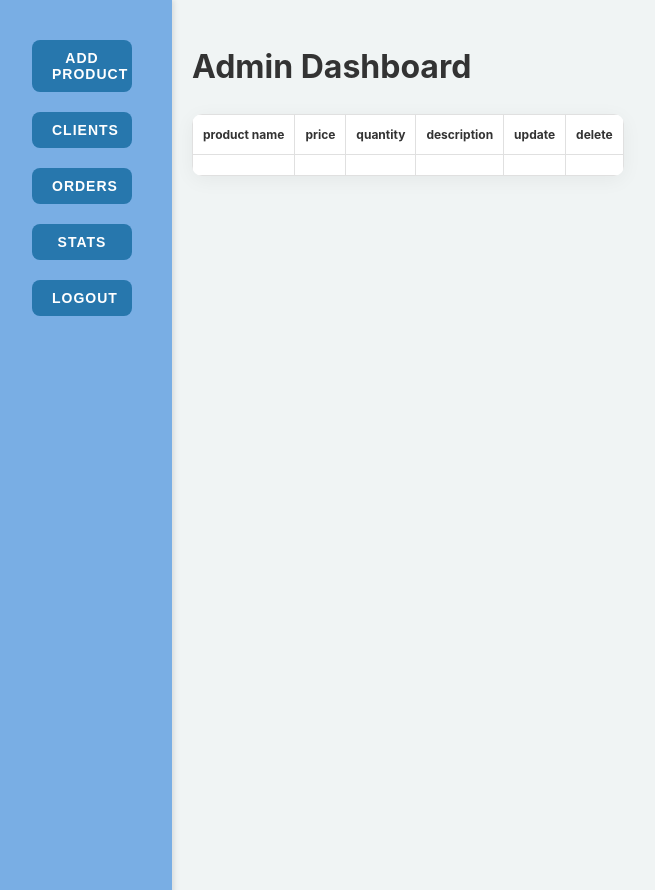
After one commit to LJAMINE/Ecommerce-Brief, a PHP site: page /dashboard/admin/admin.php in a window 1280 px wide. The commit adds this page. Shown: the whole page, without its empty margins (8-663 px from the left). Run offline with PHP 8.4, Linux system fonts and the light colour scheme; lists and menus that the app fills with data are empty.

Commit message:
admin dashboard:first page:product crud

```diff
--- /dev/null
+++ b/class/products.php
@@ -0,0 +1,4 @@
+<?php
+
+
+?>
--- /dev/null
+++ b/dashboard/admin/admin.php
@@ -0,0 +1,254 @@
+<?php
+include('../../config/config.php');
+?>
+
+<!DOCTYPE html>
+<html lang="en">
+
+<head>
+    <meta charset="UTF-8">
+    <meta name="viewport" content="width=device-width, initial-scale=1.0">
+    <title>Admin Dashboard</title>
+    <link rel="stylesheet" href="https://cdnjs.cloudflare.com/ajax/libs/font-awesome/6.7.1/css/all.min.css"
+        integrity="sha512-5Hs3dF2AEPkpNAR7UiOHba+lRSJNeM2ECkwxUIxC1Q/FLycGTbNapWXB4tP889k5T5Ju8fs4b1P5z/iB4nMfSQ=="
+        crossorigin="anonymous" referrerpolicy="no-referrer" />
+    <style>
+        body {
+            font-family: 'Inter', Arial, sans-serif;
+            margin: 0;
+            padding: 0;
+            display: flex;
+            background-color: #f0f4f4;
+            line-height: 1.6;
+            color: #333;
+            overflow-y: scroll;
+        }
+
+
+        .sidebar {
+            width: 180px;
+            background-color: #79AEE4FF;
+            color: white;
+            height: 100vh;
+            display: flex;
+            flex-direction: column;
+            align-items: center;
+            padding-top: 30px;
+            box-shadow: 2px 0 5px rgba(0, 0, 0, 0.1);
+            position: fixed;
+            left: 0;
+            top: 0;
+        }
+
+        .sidebar button {
+            background-color: #2777ADFF;
+            color: white;
+            border: none;
+            padding: 10px 20px;
+            margin: 10px 0;
+            cursor: pointer;
+            border-radius: 8px;
+            font-size: 14px;
+            transition: all 0.3s ease;
+            width: 100px;
+            text-transform: uppercase;
+            font-weight: 600;
+            letter-spacing: 1px;
+        }
+
+        .sidebar button:hover {
+            background-color: #2980b9;
+            transform: translateY(-3px);
+            box-shadow: 0 4px 15px rgba(0, 0, 0, 0.2);
+        }
+
+        .content {
+            margin-left: 180px;
+            padding: 20px;
+        }
+
+        .drawer {
+            display: none;
+            position: fixed;
+            top: 50%;
+            left: 50%;
+            transform: translate(-50%, -50%);
+            background: #ffffff;
+            padding: 40px;
+            box-shadow: 0 10px 30px rgba(0, 0, 0, 0.1);
+            border-radius: 15px;
+            width: 800px;
+            max-height: 90vh;
+            overflow-y: auto;
+            z-index: 1000;
+        }
+
+        .drawer.active {
+            display: block;
+        }
+
+        table {
+            width: 100%;
+            margin: 20px auto;
+            border-collapse: collapse;
+            background-color: #ffffff;
+            box-shadow: 0 4px 20px rgba(0, 0, 0, 0.05);
+            border-radius: 10px;
+            overflow: hidden;
+        }
+
+        th,
+        td {
+            padding: 10px;
+            text-align: center;
+            border: 1px solid #e0e0e0;
+        }
+
+        th {
+            font-size: 12px;
+        }
+
+        tbody tr:hover {
+            background-color: #f1f1f1;
+        }
+
+        tbody tr:nth-child(even) {
+            background-color: #f9f9f9;
+        }
+
+        form #productForm {
+            display: grid;
+            grid-template-columns: repeat(2, 1fr);
+            gap: 20px;
+        }
+
+        form label {
+            font-size: 14px;
+            color: #34495e;
+            margin-bottom: 5px;
+            font-weight: 600;
+        }
+
+        form input,
+        form textarea,
+        form button {
+            width: 100%;
+            padding: 12px;
+            margin-bottom: 10px;
+            border: 1px solid #ccc;
+            border-radius: 8px;
+            font-size: 14px;
+            transition: all 0.3s ease;
+        }
+
+        form input:focus,
+        form textarea:focus {
+            border-color: #3498db;
+            outline: none;
+            box-shadow: 0 0 8px rgba(52, 152, 219, 0.2);
+        }
+
+        #closeme {
+            background-color: #e74c3c;
+            color: white;
+            border: none;
+            padding: 10px;
+            cursor: pointer;
+            margin-bottom: 15px;
+            border-radius: 5px;
+            font-size: 14px;
+        }
+
+        #closeme:hover {
+            background-color: #c0392b;
+        }
+
+        form button[type="submit"] {
+            background-color: #3498db;
+            color: white;
+            border: none;
+            padding: 12px;
+            cursor: pointer;
+            border-radius: 8px;
+            font-size: 16px;
+            text-transform: uppercase;
+            font-weight: 600;
+        }
+
+        form button[type="submit"]:hover {
+            background-color: #2980b9;
+            transform: translateY(-2px);
+            box-shadow: 0 4px 15px rgba(0, 0, 0, 0.1);
+        }
+    </style>
+</head>
+
+<body>
+    <div class="sidebar">
+        <button id="addProductButton">Add Product</button>
+        <button id="viewClientsButton"> Clients</button>
+        <button id="viewOrdersButton"> Orders</button>
+        <button id="viewStatsButton">stats</button>
+        <button id="logoutButton">Logout</button>
+    </div>
+
+    <div class="content">
+        <h1>Admin Dashboard</h1>
+
+        <div id="pruit table">
+
+            <table>
+                <thead>
+                    <tr>
+                        <th>product name</th>
+                        <th>price</th>
+                        <th> quantity</th>
+                        <th>description</th>
+                        <th>update</th>
+                        <th>delete</th>
+                    </tr>
+                </thead>
+                <tbody>
+                    <?php ?>
+                    <tr>
+                        <td></td>
+                        <td></td>
+                        <td></td>
+                        <td></td>
+                        <td></td>
+                        <td></td>
+                    </tr>
+                    <?php ?>
+                </tbody>
+            </table>
+
+
+        </div>
+
+
+    </div>
+
+    <!-- Add Product Drawer -->
+    <div class="drawer" id="productDrawer">
+        <button id="closeme">Close</button>
+        <form id="productForm" action="add_product.php" method="POST">
+            <label for="productName">Product Name</label>
+            <input type="text" id="productName" name="name" placeholder="Product Name">
+
+            <label for="productPrice">Price</label>
+            <input type="number" id="productPrice" name="price" placeholder="Product Price">
+
+            <label for="productQuantity">Quantity</label>
+            <input type="number" id="productQuantity" name="quantity" placeholder="Product Quantity">
+
+            <label for="productDescription">Description</label>
+            <textarea id="productDescription" name="description" placeholder="Product Description"></textarea>
+
+            <button type="submit" name="submitProduct">Submit</button>
+        </form>
+    </div>
+
+
+</body>
+<script src="../../js/main.js"></script>
+</html>
--- a/dashboard/admin.php
+++ b/dashboard/client/client.php
@@ -1,5 +1,5 @@
 <?php
-include('../config/config.php');
+include('../../config/config.php');
 
 ?>
 
@@ -11,6 +11,6 @@ include('../config/config.php');
     <title>Document</title>
 </head>
 <body>
-    <h1>admin</h1>
+    <h1>client</h1>
 </body>
 </html>
--- /dev/null
+++ b/js/main.js
@@ -0,0 +1,33 @@
+const addProductButton = document.getElementById('addProductButton');
+const productDrawer = document.getElementById('productDrawer');
+const closeme = document.getElementById('closeme');
+
+addProductButton.addEventListener('click', () => {
+    productDrawer.classList.add('active');
+});
+
+closeme.addEventListener('click', () => {
+    productDrawer.classList.remove('active');
+});
+
+const logoutButton = document.getElementById('logoutButton');
+logoutButton.addEventListener('click', () => {
+    window.location.href = '../../pages/login.php';
+});
+
+
+
+const viewClientsButton = document.getElementById('viewClientsButton');
+viewClientsButton.addEventListener("click",() => {
+    window.location.href='../../dashboard/admin/clients.php';
+})
+
+const viewOrdersButton = document.getElementById('viewOrdersButton');
+viewOrdersButton.addEventListener("click",() => {
+    window.location.href='../../dashboard/admin/orders.php';
+})
+
+const viewStatsButton = document.getElementById('viewStatsButton');
+viewStatsButton.addEventListener("click",() => {
+    window.location.href='../../dashboard/admin/stats.php';
+})
```
Also changed, not shown: class/auth.php (+25 -22 lines), dashboard/admin/clients.php (renamed from dashboard/client.php, +1 -6 lines), dashboard/admin/orders.php (added, +11 -0 lines), dashboard/admin/stats.php (added, +11 -0 lines), database/file.sql (+22 -0 lines), pages/login.php (+6 -8 lines), assets/style/style.css (line endings or trailing spaces).
